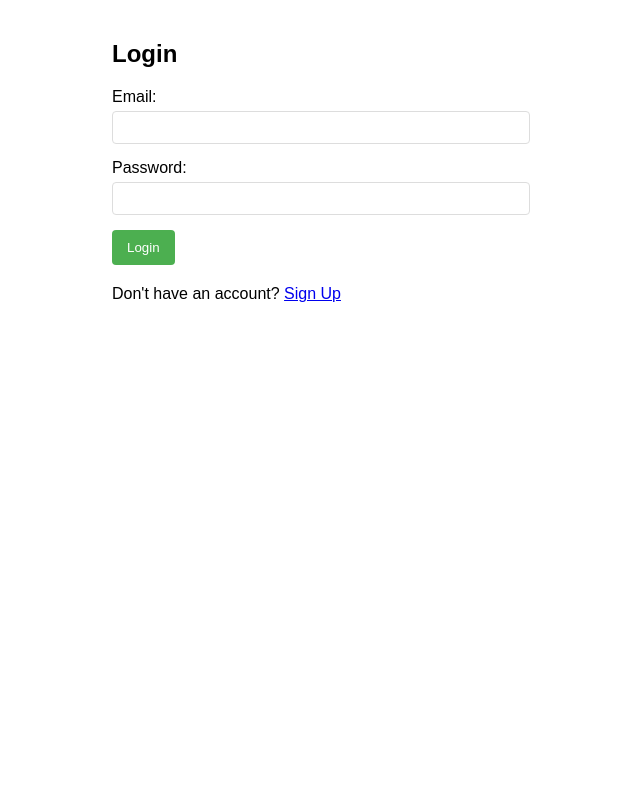
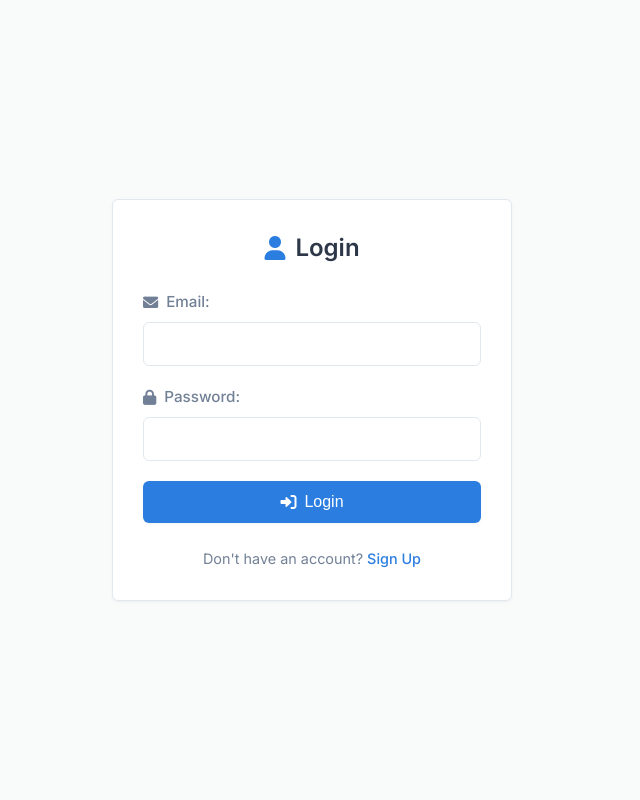
Before and after one commit to shahariarmahfuz/Yes, a Flask app: page /login in a window 1280 px wide. Shown: the whole page, without its empty margins (328-968 px from the left). Run offline with Flask 3, Linux system fonts and the light colour scheme.

Commit message:
Update login.html

```diff
--- a/templates/login.html
+++ b/templates/login.html
@@ -2,30 +2,205 @@
 <html>
 <head>
     <title>Login</title>
+    <link href="https://fonts.googleapis.com/css2?family=Inter:wght@400;500;600&display=swap" rel="stylesheet">
+    <link rel="stylesheet" href="https://cdnjs.cloudflare.com/ajax/libs/font-awesome/6.0.0/css/all.min.css">
+    <meta name="viewport" content="width=device-width, initial-scale=1.0">
     <style>
-        body { font-family: Arial, sans-serif; max-width: 400px; margin: 0 auto; padding: 20px; }
-        .form-group { margin-bottom: 15px; }
-        label { display: block; margin-bottom: 5px; }
-        input[type="email"], input[type="password"] {
+        /* Theme based on the Account Page with Icons */
+        :root {
+            --primary-color: #2b7de0;
+            --primary-hover: #1967d2;
+            --accent-color: #e53e3e;
+            --success-color: #38a169;
+            --bg-light: #f9fafa;
+            --text-primary: #2d3748;
+            --text-secondary: #718096;
+            --border-color: #e2e8f0;
+            --box-shadow: 0 1px 3px rgba(0, 0, 0, 0.05);
+            --border-radius: 6px;
+        }
+
+        * {
+            box-sizing: border-box;
+            margin: 0;
+            padding: 0;
+        }
+
+        body {
+            font-family: 'Inter', -apple-system, BlinkMacSystemFont, sans-serif;
+            background-color: var(--bg-light);
+            color: var(--text-primary);
+            line-height: 1.5;
+            padding: 20px;
+            margin: 0;
+            -webkit-font-smoothing: antialiased;
+            display: flex;
+            justify-content: center;
+            align-items: center;
+            min-height: 100vh; /* Center the login form vertically */
+        }
+
+        .login-container {
+            background-color: white;
+            border-radius: var(--border-radius);
+            padding: 30px;
+            box-shadow: var(--box-shadow);
+            border: 1px solid var(--border-color);
             width: 100%;
-            padding: 8px;
-            border: 1px solid #ddd;
-            border-radius: 4px;
+            max-width: 400px;
         }
+
+        h2 {
+            color: var(--text-primary);
+            text-align: center;
+            margin-bottom: 25px;
+            font-weight: 600;
+            display: flex; /* Align icon and text */
+            align-items: center;
+            justify-content: center;
+            gap: 10px;
+        }
+
+        h2 i {
+            color: var(--primary-color); /* Style the icon */
+        }
+
+        .form-group {
+            margin-bottom: 20px;
+        }
+
+        label {
+            display: block;
+            margin-bottom: 8px;
+            color: var(--text-secondary);
+            font-weight: 500;
+            font-size: 0.95rem;
+            display: flex; /* Align icon and label text */
+            align-items: center;
+            gap: 8px;
+        }
+
+        label i {
+            color: var(--text-secondary); /* Style the icon */
+        }
+
+        input[type="email"],
+        input[type="password"] {
+            width: 100%;
+            padding: 12px;
+            border: 1px solid var(--border-color);
+            border-radius: var(--border-radius);
+            font-size: 1rem;
+            color: var(--text-primary);
+            box-sizing: border-box;
+            transition: border-color 0.2s ease;
+        }
+
+        input[type="email"]:focus,
+        input[type="password"]:focus {
+            outline: none;
+            border-color: var(--primary-color);
+        }
+
         button {
-            background: #4CAF50;
+            background-color: var(--primary-color);
             color: white;
-            padding: 10px 15px;
+            padding: 12px 20px;
             border: none;
-            border-radius: 4px;
+            border-radius: var(--border-radius);
             cursor: pointer;
+            width: 100%;
+            font-size: 1rem;
+            font-weight: 500;
+            transition: background-color 0.2s ease, transform 0.1s ease;
+            box-shadow: var(--box-shadow);
+            display: flex; /* Align icon and button text */
+            align-items: center;
+            justify-content: center;
+            gap: 8px;
         }
-        .signup-link { margin-top: 20px; }
-        .error { color: red; }
+
+        button:hover {
+            background-color: var(--primary-hover);
+            transform: translateY(-1px);
+        }
+
+        button i {
+            /* Icon style for the button - you can adjust if needed */
+        }
+
+        .signup-link {
+            margin-top: 25px;
+            text-align: center;
+            color: var(--text-secondary);
+            font-size: 0.9rem;
+        }
+
+        .signup-link a {
+            color: var(--primary-color);
+            text-decoration: none;
+            font-weight: 500;
+            transition: color 0.2s ease;
+        }
+
+        .signup-link a:hover {
+            text-decoration: underline;
+            color: var(--primary-hover);
+        }
+
+        .error {
+            color: var(--accent-color);
+            margin-bottom: 15px;
+            font-size: 0.9rem;
+        }
+
+        /* Responsive adjustments */
+        @media (max-width: 600px) {
+            .login-container {
+                padding: 25px;
+                max-width: 90%;
+            }
+
+            h2 {
+                margin-bottom: 20px;
+                gap: 8px;
+            }
+
+            .form-group {
+                margin-bottom: 15px;
+            }
+
+            label {
+                font-size: 0.9rem;
+                gap: 6px;
+            }
+
+            input[type="email"],
+            input[type="password"] {
+                padding: 10px;
+                font-size: 0.9rem;
+            }
+
+            button {
+                padding: 10px 18px;
+                font-size: 0.9rem;
+                gap: 6px;
+            }
+
+            .signup-link {
+                margin-top: 20px;
+                font-size: 0.85rem;
+            }
+
+            .error {
+                font-size: 0.85rem;
+            }
+        }
     </style>
 </head>
 <body>
-    <h2>Login</h2>
+    <div class="login-container">
+        <h2><i class="fas fa-user"></i> Login</h2>
 
         {% with messages = get_flashed_messages() %}
             {% if messages %}
@@ -37,18 +212,19 @@
 
         <form method="POST">
             <div class="form-group">
-            <label for="email">Email:</label>
+                <label for="email"><i class="fas fa-envelope"></i> Email:</label>
                 <input type="email" id="email" name="email" required>
             </div>
             <div class="form-group">
-            <label for="password">Password:</label>
+                <label for="password"><i class="fas fa-lock"></i> Password:</label>
                 <input type="password" id="password" name="password" required>
             </div>
-        <button type="submit">Login</button>
+            <button type="submit"><i class="fas fa-sign-in-alt"></i> Login</button>
         </form>
 
         <div class="signup-link">
             Don't have an account? <a href="{{ url_for('signup') }}">Sign Up</a>
         </div>
+    </div>
 </body>
 </html>
```
Lines whose indentation alone changed are shown as unchanged.
